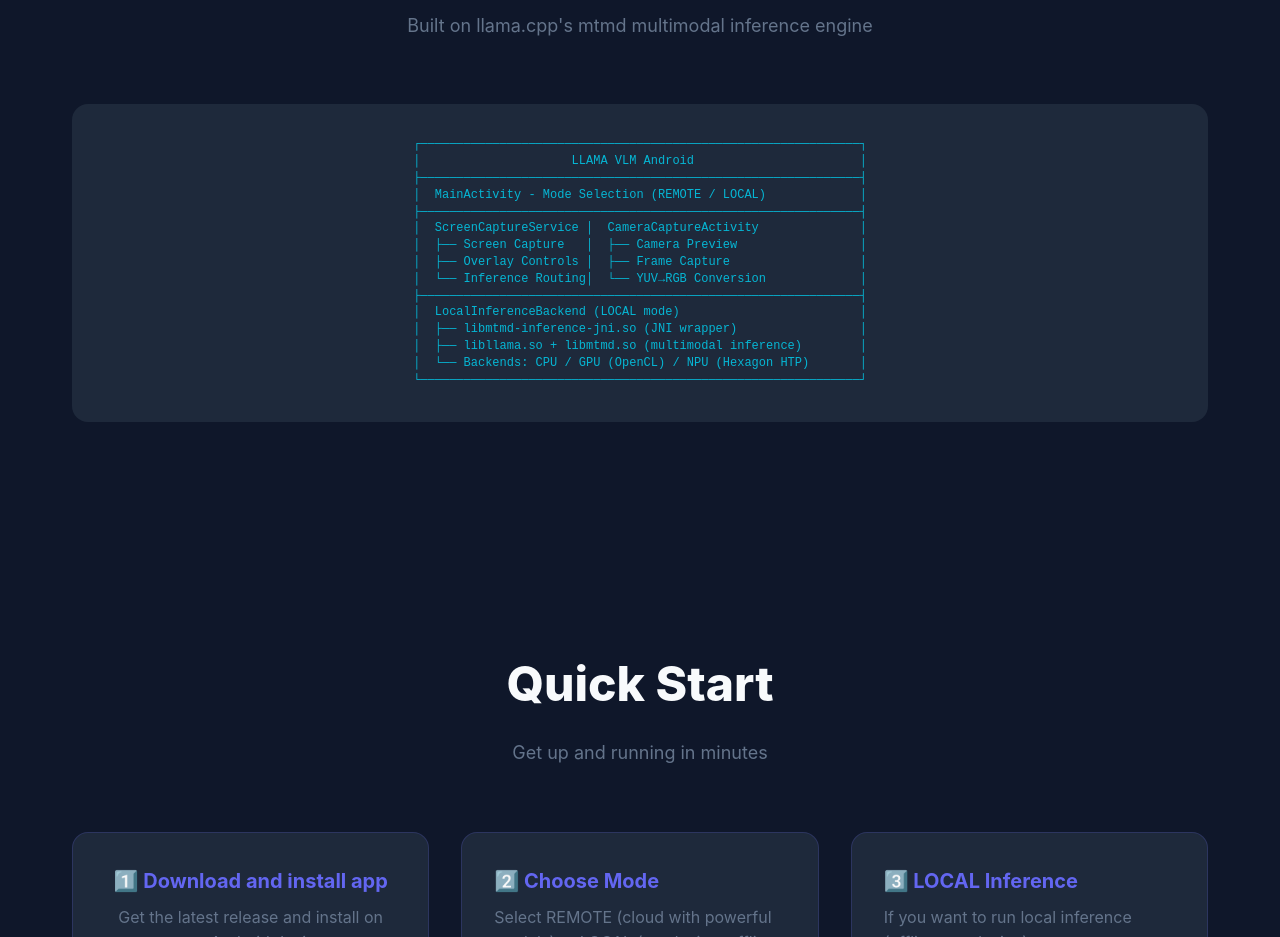
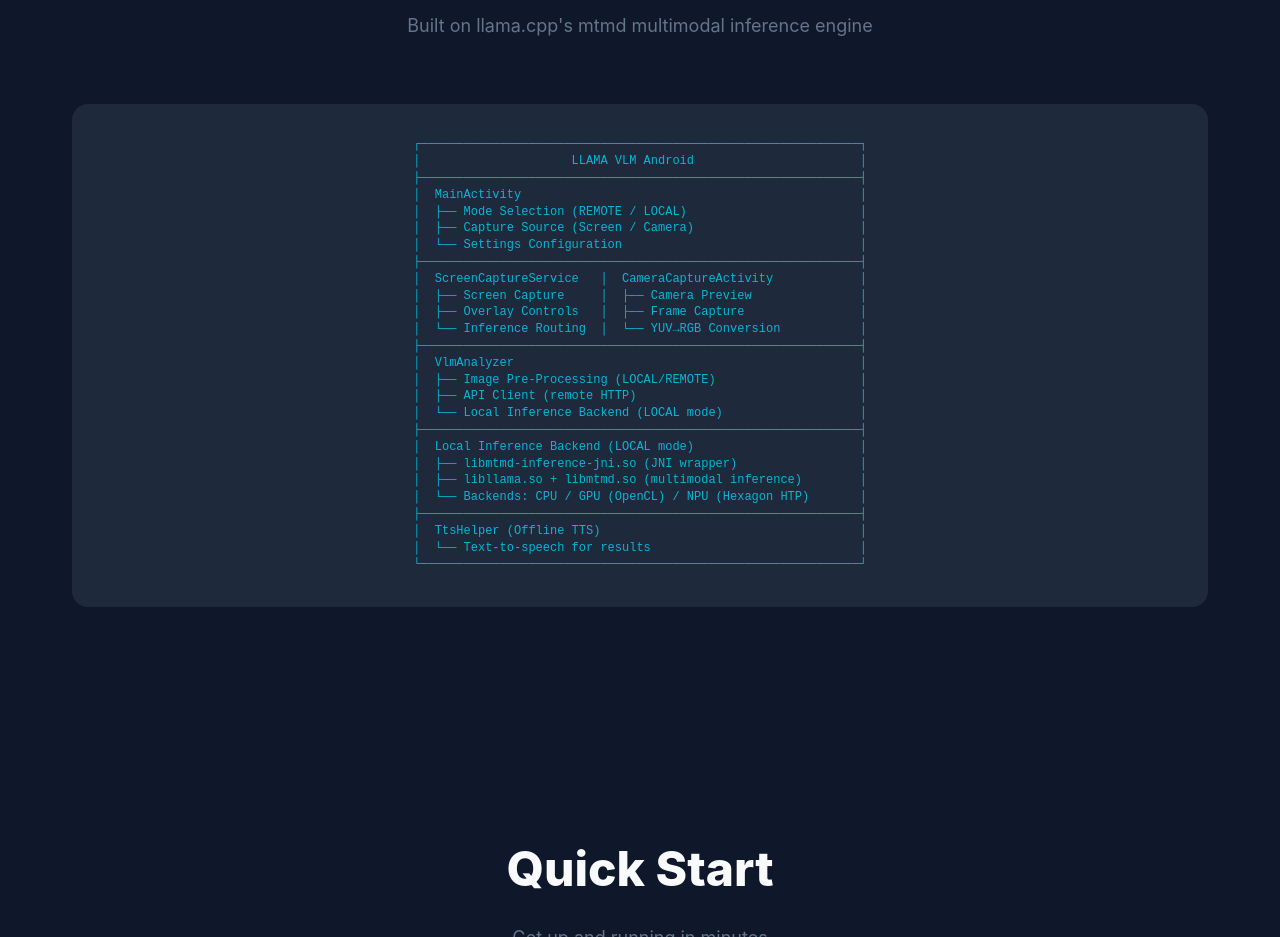
Before and after one commit to misarkis/llama-vlm-android, a plain HTML site: page docs/index.html in a window 1280 px wide. Shown: the part 3540-4477 px from the top of the page. Drawn offline with Linux system fonts and the light colour scheme.

```diff
--- a/docs/index.html
+++ b/docs/index.html
@@ -612,17 +612,28 @@
 <pre><code>┌─────────────────────────────────────────────────────────────┐
 │                     LLAMA VLM Android                       │
 ├─────────────────────────────────────────────────────────────┤
-│  MainActivity - Mode Selection (REMOTE / LOCAL)             │
+│  MainActivity                                               │
+│  ├── Mode Selection (REMOTE / LOCAL)                        │
+│  ├── Capture Source (Screen / Camera)                       │
+│  └── Settings Configuration                                 │
 ├─────────────────────────────────────────────────────────────┤
-│  ScreenCaptureService │  CameraCaptureActivity              │
-│  ├── Screen Capture   │  ├── Camera Preview                 │
-│  ├── Overlay Controls │  ├── Frame Capture                  │
-│  └── Inference Routing│  └── YUV→RGB Conversion             │
+│  ScreenCaptureService   │  CameraCaptureActivity            │
+│  ├── Screen Capture     │  ├── Camera Preview               │
+│  ├── Overlay Controls   │  ├── Frame Capture                │
+│  └── Inference Routing  │  └── YUV→RGB Conversion           │
 ├─────────────────────────────────────────────────────────────┤
-│  LocalInferenceBackend (LOCAL mode)                         │
+│  VlmAnalyzer                                                │
+│  ├── Image Pre-Processing (LOCAL/REMOTE)                    │
+│  ├── API Client (remote HTTP)                               │
+│  └── Local Inference Backend (LOCAL mode)                   │
+├─────────────────────────────────────────────────────────────┤
+│  Local Inference Backend (LOCAL mode)                       │
 │  ├── libmtmd-inference-jni.so (JNI wrapper)                 │
 │  ├── libllama.so + libmtmd.so (multimodal inference)        │
 │  └── Backends: CPU / GPU (OpenCL) / NPU (Hexagon HTP)       │
+├─────────────────────────────────────────────────────────────┤
+│  TtsHelper (Offline TTS)                                    │
+│  └── Text-to-speech for results                             │
 └─────────────────────────────────────────────────────────────┘</code></pre>
         </div>
     </section>
```
Also changed, not shown: index.html (+17 -6 lines).
